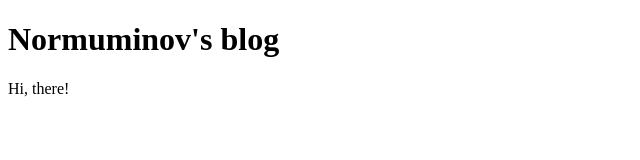
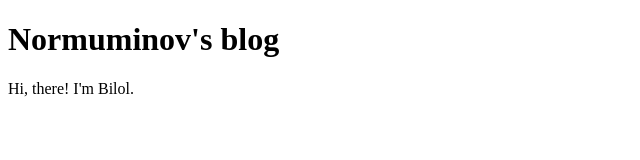
Before and after one commit to Normuminov/normuminov.github.io, a plain HTML site: page index.html in a window 1280 px wide. Shown: the full height of the page, 0-640 px from the left. Drawn offline with Linux system fonts and the light colour scheme.

Commit message:
Updated paragraph

```diff
--- a/index.html
+++ b/index.html
@@ -6,6 +6,6 @@
 
 <body>
 	<h1> Normuminov's blog </h1>
-	<p> Hi, there! </p>
+	<p> Hi, there! I'm Bilol. </p>
 </body>
 </html>
```
